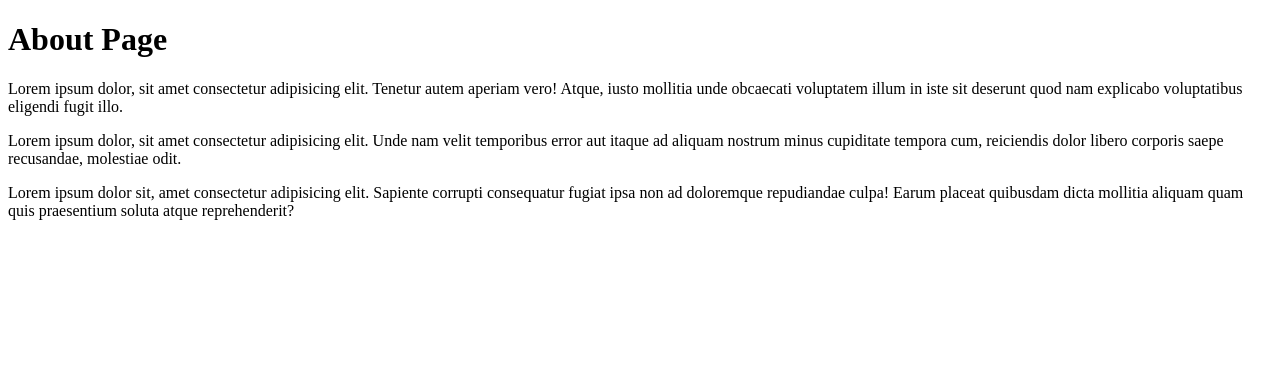
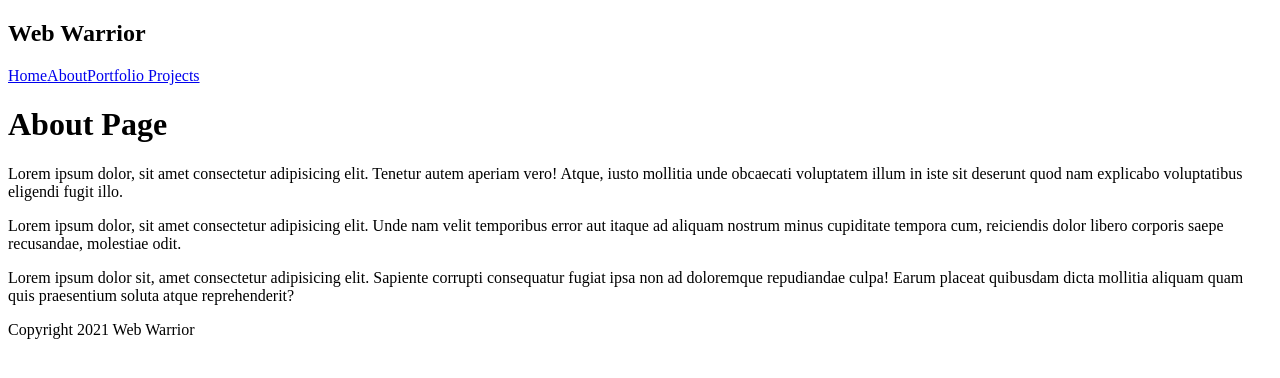
Before and after one commit to abechoi/Web_Warrior, a Gatsby site: page /about in a window 1280 px wide. Built offline with nearby package versions, Linux system fonts and the light colour scheme; Gatsby itself is replaced by a stand-in of ours.

Commit message:
Create Layout

```diff
--- /dev/null
+++ b/src/components/Layout.js
@@ -0,0 +1,14 @@
+import React from "react"
+import Navbar from "./Navbar"
+
+export default function Layout({ children }) {
+  return (
+    <div className="layout">
+      <Navbar />
+      <div className="content">{children}</div>
+      <footer>
+        <p>Copyright 2021 Web Warrior</p>
+      </footer>
+    </div>
+  )
+}
--- a/src/pages/about.js
+++ b/src/pages/about.js
@@ -1,18 +1,22 @@
 import React from "react"
+import Layout from "../components/Layout"
 
 export default function About() {
   return (
+    <Layout>
       <div>
         <h1>About Page</h1>
         <p>
-        Lorem ipsum dolor, sit amet consectetur adipisicing elit. Tenetur autem
-        aperiam vero! Atque, iusto mollitia unde obcaecati voluptatem illum in
-        iste sit deserunt quod nam explicabo voluptatibus eligendi fugit illo.
+          Lorem ipsum dolor, sit amet consectetur adipisicing elit. Tenetur
+          autem aperiam vero! Atque, iusto mollitia unde obcaecati voluptatem
+          illum in iste sit deserunt quod nam explicabo voluptatibus eligendi
+          fugit illo.
         </p>
         <p>
-        Lorem ipsum dolor, sit amet consectetur adipisicing elit. Unde nam velit
-        temporibus error aut itaque ad aliquam nostrum minus cupiditate tempora
-        cum, reiciendis dolor libero corporis saepe recusandae, molestiae odit.
+          Lorem ipsum dolor, sit amet consectetur adipisicing elit. Unde nam
+          velit temporibus error aut itaque ad aliquam nostrum minus cupiditate
+          tempora cum, reiciendis dolor libero corporis saepe recusandae,
+          molestiae odit.
         </p>
         <p>
           Lorem ipsum dolor sit, amet consectetur adipisicing elit. Sapiente
@@ -21,5 +25,6 @@ export default function About() {
           soluta atque reprehenderit?
         </p>
       </div>
+    </Layout>
   )
 }
--- a/src/pages/index.js
+++ b/src/pages/index.js
@@ -1,15 +1,16 @@
 import React from "react"
-import Navbar from "../components/Navbar"
+import Layout from "../components/Layout"
 
 export default function Home() {
   return (
+    <Layout>
       <section>
-      <Navbar />
         <div>
           <h2>Design</h2>
           <h3>Develop & Deploy</h3>
           <p>UX Designer & web developer based in California</p>
         </div>
       </section>
+    </Layout>
   )
 }
```
Also changed, not shown: src/pages/404.js (+7 -4 lines), src/pages/projects/index.js (+7 -4 lines). Lines whose indentation alone changed are shown as unchanged.
